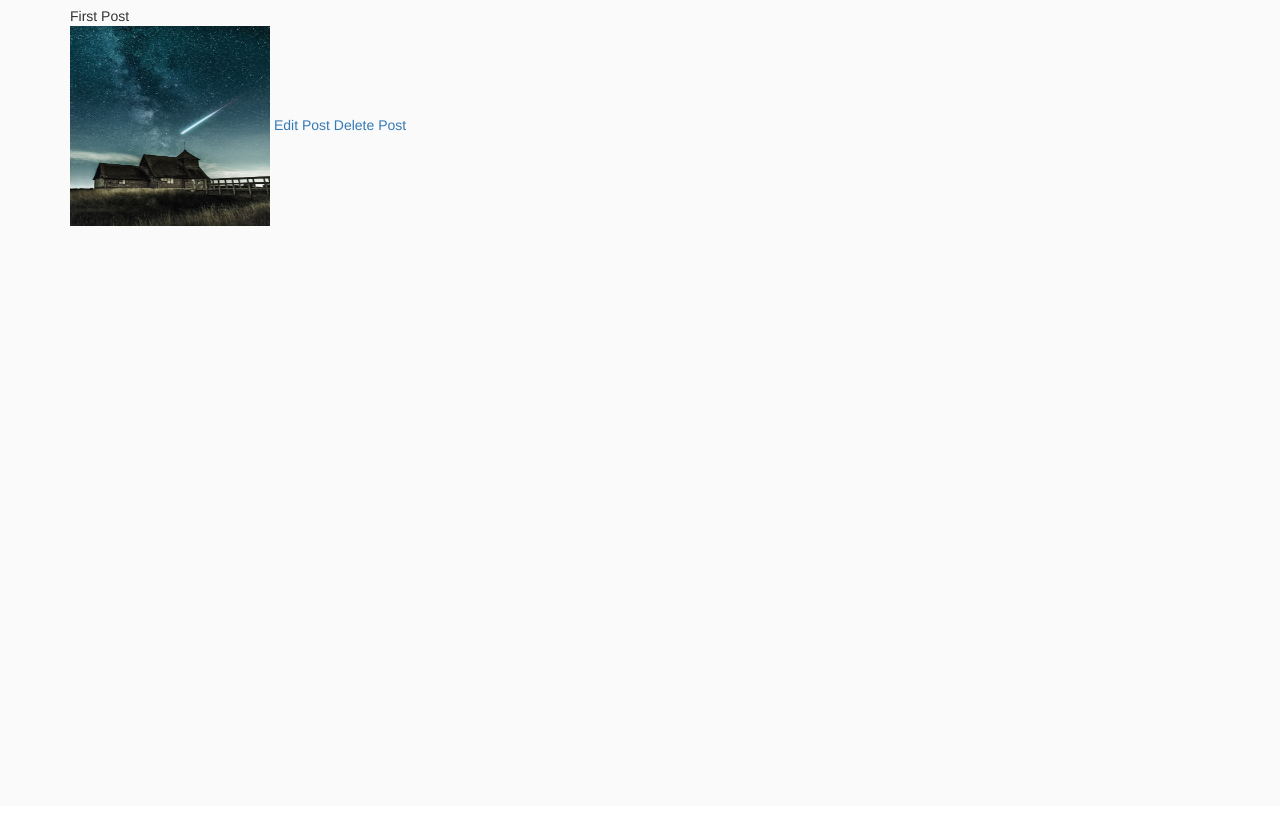
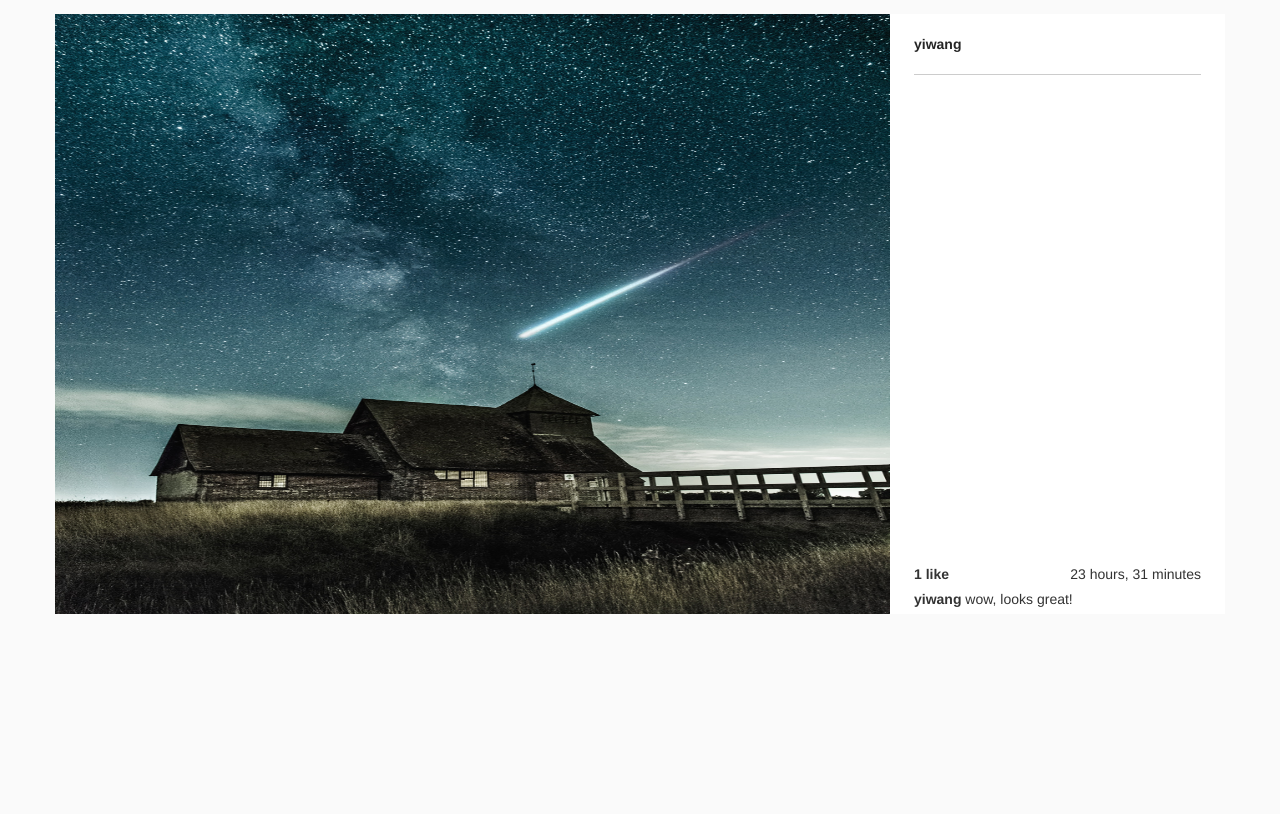
Before and after one commit to yiwangyolo/InsDemo, a Django app: page /post/1 in a window 1280 px wide. Shown: the part 51-865 px from the top of the page. Before the commit the page ends 277 px from the top, so only its background shows below. Run offline with Django 3.2, Linux system fonts and the light colour scheme; data comes from the database, SQL or seed files in the repository; both versions use the stored data as it was after the commit; some libraries are stand-ins or nearby versions.

Commit message:
Initial work on adding user connection

```diff
--- a/Ins/models.py
+++ b/Ins/models.py
@@ -13,6 +13,40 @@ class InsUser(AbstractUser):
 		blank = True
 	)
 
+	def get_connection(self):
+		connections = UserConnection.objects.filter(creator = self)
+		return connections
+
+	def get_followers(self):
+		followers = UserConnection.objects.filter(following = self)
+		return followers
+
+	def is_followed_by(self, user):
+		followers = UserConnection.objects.filter(following = self)
+		return followers.filter(creator = user).exists()
+
+	def __str__(self):
+		return self.username
+
+class UserConnection(models.Model):
+	created = models.DateTimeField(
+		auto_now_add = True,
+		editable = False
+	)
+	creator = models.ForeignKey(
+		InsUser,
+		on_delete = models.CASCADE,
+		related_name = 'friendship_creator_set'
+	)
+	following = models.ForeignKey(
+		InsUser,
+		on_delete = models.CASCADE,
+		related_name = 'friend_set'
+	)
+
+	def __str__(self):
+		return self.creator.username + ' follows ' + self.following.username
+
 class Post(models.Model):
 	author = models.ForeignKey(
 		InsUser,
@@ -21,7 +55,10 @@ class Post(models.Model):
 		on_delete = models.CASCADE,
 		related_name = 'ins_posts'
 	)
-	title = models.TextField(blank=True, null=True)
+	title = models.TextField(
+		blank=True,
+		null=True
+	)
 	image = ProcessedImageField(
 		upload_to = 'static/images/posts',
 		format = 'JPEG',
@@ -39,21 +76,46 @@ class Post(models.Model):
 	def __str__(self):
 		return self.title
 
+	def get_like_count(self):
+		return self.likes.count()
+
+	def get_comment_count(self):
+		return self.comments.count()
+
 	def get_absolute_url(self):
-		return reverse("post", args = [str(self.id)])
+		return reverse('post', args = [str(self.id)])
 
 class Comment(models.Model):
-	post = models.ForeignKey(Post, on_delete=models.CASCADE, related_name='comments')
-	user = models.ForeignKey(InsUser, on_delete=models.CASCADE)
-	comment = models.CharField(max_length=100)
-	posted_on = models.DateTimeField(auto_now_add=True, editable=False)
+	post = models.ForeignKey(
+		Post,
+		on_delete=models.CASCADE,
+		related_name='comments'
+	)
+	user = models.ForeignKey(
+		InsUser,
+		on_delete=models.CASCADE
+	)
+	comment = models.CharField(
+		max_length=100
+	)
+	posted_on = models.DateTimeField(
+		auto_now_add=True,
+		editable=False
+	)
 
 	def __str__(self):
 		return self.comment
 
 class Like(models.Model):
-	post = models.ForeignKey(Post, on_delete=models.CASCADE, related_name='likes')
-	user = models.ForeignKey(InsUser, on_delete=models.CASCADE)
+	post = models.ForeignKey(
+		Post,
+		on_delete=models.CASCADE,
+		related_name='likes'
+	)
+	user = models.ForeignKey(
+		InsUser,
+		on_delete=models.CASCADE
+	)
 
 	class Meta:
 		unique_together = ('post', 'user')
--- a/static/css/style.css
+++ b/static/css/style.css
@@ -52,7 +52,7 @@ a:hover {
   text-decoration: none; }
 
 .content-wrapper {
-  margin-top: 57px;
+  margin-top: 65px;
   margin-bottom: 60px;
   background-color: #fafafa; }
   @media screen and (max-width: 768px) {
--- a/templates/post_detail.html
+++ b/templates/post_detail.html
@@ -1,13 +1,47 @@
 {% extends "base.html" %}
 
 {% block content %}
+	<div class="row single-post">
+		<div class="single-post-card view-update {{ object.pk }}">
+			<div class="header">
+				<a href="/">
+					{% if object.author.user_pic %}
+						<img class="picture-circle--medium" src="http://{{ request.META.HTTP_HOST }}/{{ object.author.user_pic.url }}" alt="author pic">
+					{% endif %}
+					{{ object.author.username }}
+				</a>
+			</div>
 
-	<span> {{ object.title }} </span>
+			<div class="image__wrapper">
+				<img src="http://{{ request.META.HTTP_HOST }}/{{ object.image.url }}" alt="post image" class="card__main-image" width="1000" height="1000">
+			</div>
 
-	<div>
-		<img src="http://{{ request.META.HTTP_HOST }}/{{ post.image.url }}" alt="{{ post.title }}" width=200 height=200>
-		<a href="{% url 'edit_post' object.pk %}">Edit Post</a>
-		<a href="{% url 'delete_post' object.pk %}">Delete Post</a>
+			<div class="comments-portion">
+				<div class="likes-timestamp-row">
+					<div class="likes">
+						{% if object.get_like_count %}
+							{{ object.get_like_count }} like{% if object.get_like_count > 1 %}s{% endif %}
+						{% endif %}
+					</div>
+					<div class="timestamp">
+						{{ object.posted_on|timesince }}
+					</div>
+				</div>
+
+				<ul class="comment-list">
+					{% for comment in object.comments.all %}
+						<li class="comment-list__comment">
+							<a href="/" class="user">
+								{{ comment.user.username }}
+							</a>
+							<span class="comment">
+								{{ comment.comment }}
+							</span>
+						</li>
+					{% endfor %}
+				</ul>
+			</div>
+		</div>
 	</div>
 
 {% endblock content %}
```
Also changed, not shown: Ins/admin.py (+20 -6 lines), templates/home.html (+19 -0 lines), Ins/migrations/0004_userconnection.py (added), db.sqlite3, 1 other file.
